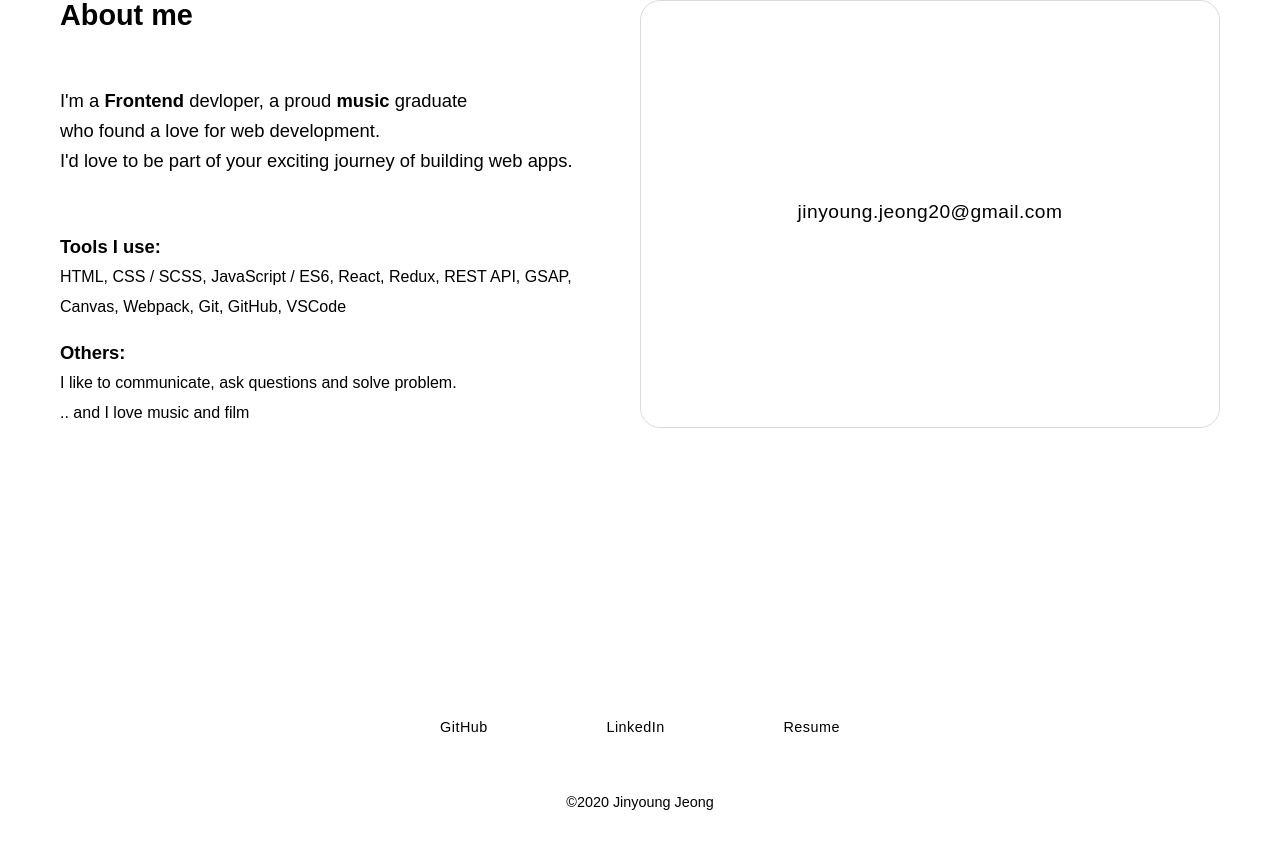
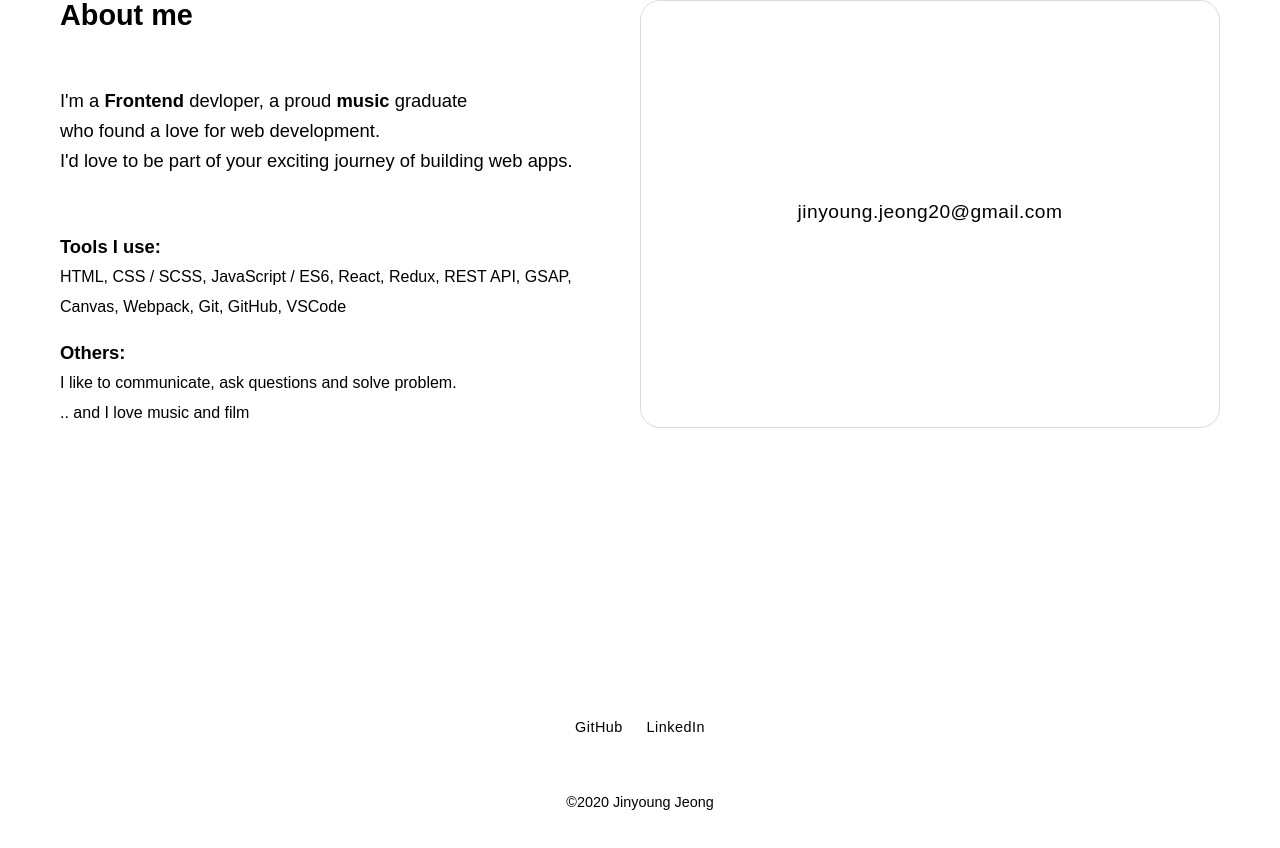
Before and after one commit to jinnn0/portfolio-v1, a React (Create React App) app: page / in a window 1280 px wide. Shown: the part 4186-5034 px from the top of the page. Built offline with nearby package versions, Linux system fonts and the light colour scheme.

Commit message:
Remove gh-pages

```diff
--- a/package.json
+++ b/package.json
@@ -1,7 +1,6 @@
 {
   "name": "thisis-jin-v2",
   "version": "0.1.0",
-  "homepage": "https://jinnn0.github.io/thisis-jin-v2/",
   "private": true,
   "dependencies": {
     "@testing-library/jest-dom": "^5.11.5",
--- a/src/components/Footer.jsx
+++ b/src/components/Footer.jsx
@@ -10,9 +10,9 @@ const Footer = () => {
         <a href="https://www.linkedin.com/in/jinyoung-jeong-457562140/" rel="noreferrer" target="_blank">
           LinkedIn
         </a>
-        <a href="/" rel="noreferrer" target="_blank">
+        {/* <a href="/" rel="noreferrer" target="_blank">
           Resume
-        </a>
+        </a> */}
       </div>
       <div>&copy;{new Date().getFullYear()} Jinyoung Jeong</div>
     </footer>
--- a/src/styles/components/footer.scss
+++ b/src/styles/components/footer.scss
@@ -9,13 +9,13 @@ footer {
   font-size: 0.9rem;
 
   .social-links {
-    width: 75%;
+    width: 130px;
     display: flex;
     justify-content: space-between;
     margin-bottom: 1.5rem;
 
     @include at800px {
-      width: 400px;
+      // width: 400px;
       margin-bottom: 50px;
     }
 
```
